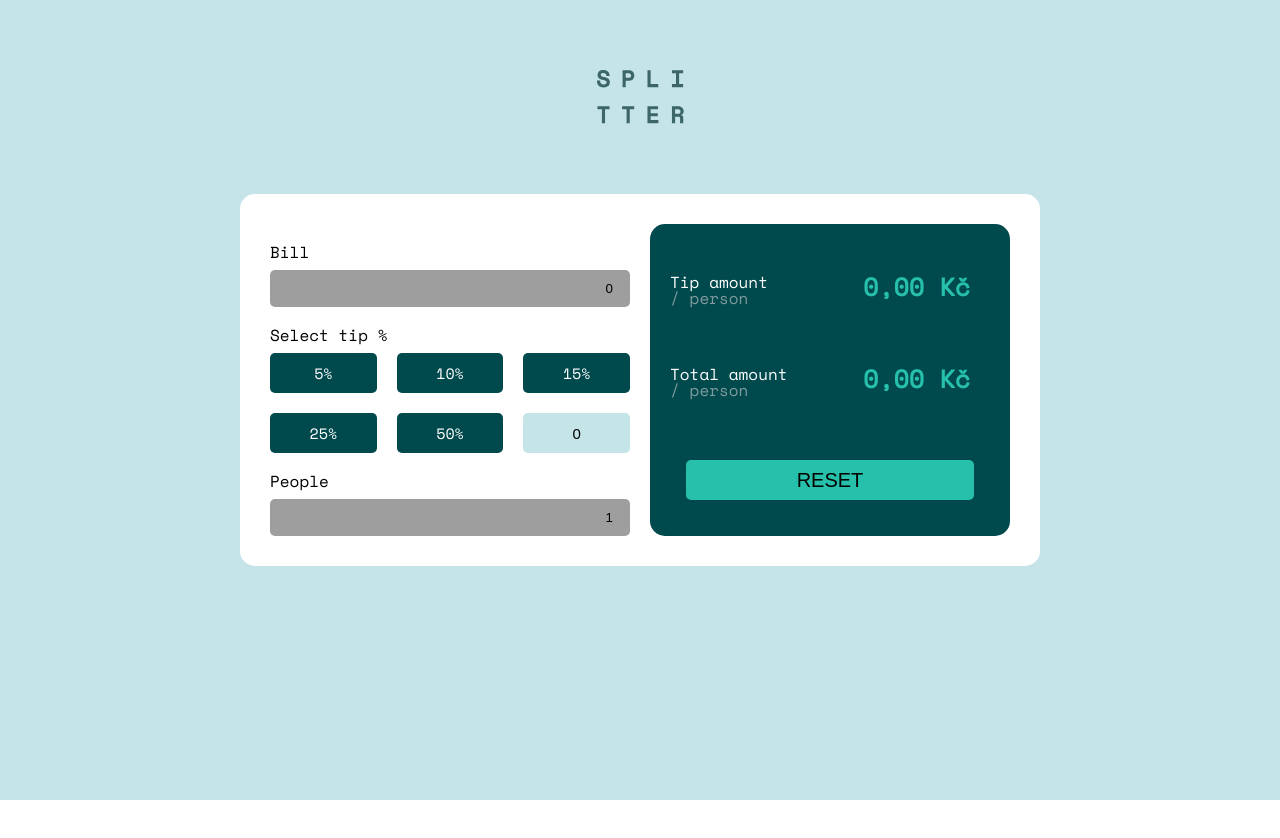
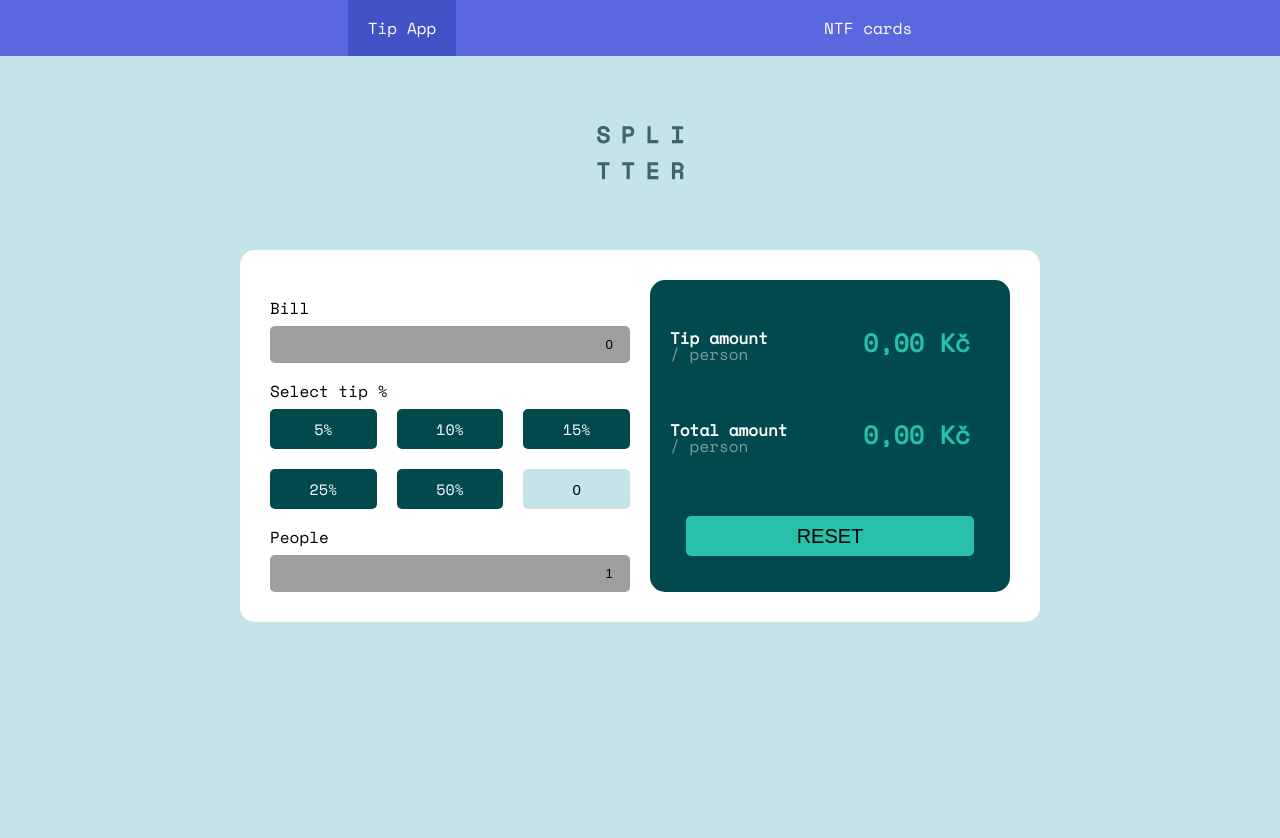
Before and after one commit to martinnovak22/React_cookbook, a React (Vite) app: page /tip-app in a window 1280 px wide. Shown: the top 838 px of the page. Before the commit the page ends 800 px from the top, so only its background shows below. Built offline with nearby package versions, Linux system fonts and the light colour scheme; grey boxes are pictures that could not be loaded.

Commit message:
NavBar
- vytvořen jednoduchý navbar, s acvite class a routováním přes React Router

snad je to hezký malý commit :)

```diff
--- a/package.json
+++ b/package.json
@@ -11,7 +11,8 @@
   "dependencies": {
     "gh-pages": "^3.2.3",
     "react": "^18.0.0",
-    "react-dom": "^18.0.0"
+    "react-dom": "^18.0.0",
+    "react-router-dom": "^6.3.0"
   },
   "devDependencies": {
     "@types/react": "^18.0.0",
--- a/src/App.tsx
+++ b/src/App.tsx
@@ -1,9 +1,21 @@
 import "/src/styles/global.css";
 import "./styles/utils.css";
-import TipCalculator from "./modules/TipCalculator/TipCalculator";
+import { NavBar } from "./components/NavBar";
+import { TipCalculator } from "./modules/TipCalculator";
+import { Route, Routes } from "react-router-dom";
 
 function App() {
-  return <TipCalculator />;
+  return (
+    <>
+      <NavBar />
+      <div>
+        <Routes>
+          <Route path={"/tip-app"} element={<TipCalculator />} />
+          <Route path={"/nft-cards"} />
+        </Routes>
+      </div>
+    </>
+  );
 }
 
 export default App;
--- /dev/null
+++ b/src/components/CustomLink.tsx
@@ -0,0 +1,18 @@
+import { Link, useMatch, useResolvedPath } from "react-router-dom";
+
+interface CustomLink {
+  to: string;
+  children: string;
+}
+
+export function CustomLink({ to, children }: CustomLink) {
+  const resolvedPath = useResolvedPath(to);
+  const isActive = useMatch({ path: resolvedPath.pathname, end: true });
+  return (
+    <li className={isActive ? "navbar__item--active" : ""}>
+      <Link to={to} className={"navbar__item"}>
+        {children}
+      </Link>
+    </li>
+  );
+}
--- /dev/null
+++ b/src/components/NavBar.tsx
@@ -0,0 +1,14 @@
+import { CustomLink } from "./CustomLink";
+
+function NavBar() {
+  return (
+    <nav className={"navbar"}>
+      <ul className={"navbar__list"}>
+        <CustomLink to={"/tip-app"}>Tip App</CustomLink>
+        <CustomLink to={"/nft-cards"}>NTF cards</CustomLink>
+      </ul>
+    </nav>
+  );
+}
+
+export { NavBar };
--- a/src/main.tsx
+++ b/src/main.tsx
@@ -1,9 +1,12 @@
 import React from "react";
 import ReactDOM from "react-dom/client";
 import App from "./App";
+import { BrowserRouter } from "react-router-dom";
 
 ReactDOM.createRoot(document.getElementById("root")!).render(
   <React.StrictMode>
-    <App />
+    <BrowserRouter>
+      <App />
+    </BrowserRouter>
   </React.StrictMode>
 );
--- a/src/modules/TipCalculator/TipCalculator.tsx
+++ b/src/modules/TipCalculator/TipCalculator.tsx
@@ -2,10 +2,10 @@ import logoSvg from "../../assets/images/logo.svg";
 import CalculatorForm from "./components/CalculatorForm";
 import "./styles/tipCalculator.css";
 
-export default function TipCalculator() {
+export function TipCalculator() {
   return (
-    <div className={"app"}>
-      <img src={logoSvg} alt={"logo"} className={"app__logo"} />
+    <div className={"tc"}>
+      <img src={logoSvg} alt={"logo"} className={"tc__logo"} />
       <CalculatorForm />
     </div>
   );
--- /dev/null
+++ b/src/modules/TipCalculator/index.ts
@@ -0,0 +1 @@
+export { TipCalculator } from "./TipCalculator";
--- a/src/modules/TipCalculator/styles/tipCalculator.css
+++ b/src/modules/TipCalculator/styles/tipCalculator.css
@@ -1,3 +1,19 @@
+.tc {
+  display: flex;
+  flex-direction: column;
+  align-items: center;
+  min-height: 100vh;
+  font-family: "Space Mono", sans-serif;
+  margin: 0;
+  background-color: rgb(197, 228, 231);
+}
+
+/*logo of this app*/
+.tc__logo {
+  max-width: 100px;
+  margin: 70px;
+}
+
 /*main part of app*/
 .tc---form {
   display: flex;
@@ -169,6 +185,9 @@
 }
 
 @media only screen and (max-width: 900px) {
+  .tc {
+    padding-bottom: 20px;
+  }
   .tc---form {
     flex-direction: column;
   }
--- a/src/styles/global.css
+++ b/src/styles/global.css
@@ -85,7 +85,6 @@ video {
   padding: 0;
   border: 0;
   font-size: 100%;
-  font: inherit;
   vertical-align: baseline;
 }
 /* HTML5 display-role reset for older browsers */
@@ -122,25 +121,28 @@ table {
   box-sizing: border-box;
 }
 
-.app {
+.navbar {
+  min-height: 5vh;
   display: flex;
-  flex-direction: column;
-  align-items: center;
-  min-height: 100vh;
-  font-family: "Space Mono", sans-serif;
-  margin: 0;
-  background-color: rgb(197, 228, 231);
+  justify-content: center;
+  background-color: rgb(90, 103, 222);
 }
 
-/*logo of this app*/
-.app__logo {
-  max-width: 100px;
-  margin: 70px;
+.navbar__list {
+  width: 100%;
+  display: flex;
+  justify-content: space-evenly;
+  align-items: center;
 }
 
-/*basis responsiveness*/
-@media only screen and (max-width: 900px) {
-  .app {
-    padding-bottom: 20px;
-  }
+.navbar__item {
+  font-family: "Space Mono", sans-serif;
+  text-decoration: none;
+  color: white;
+  display: flex;
+  padding: 20px;
 }
+
+.navbar__item--active {
+  background-color: rgb(67, 81, 199);
+}
--- a/tsconfig.json
+++ b/tsconfig.json
@@ -14,7 +14,10 @@
     "resolveJsonModule": true,
     "isolatedModules": true,
     "noEmit": true,
-    "jsx": "react-jsx"
+    "jsx": "react-jsx",
+    "paths": {
+      "@tc": ["./modules/TipCalculator"]
+    }
   },
   "include": ["src"],
   "references": [{ "path": "./tsconfig.node.json" }]
```
Also changed, not shown: 1 other file (tests, documents, lock files or other folders).
